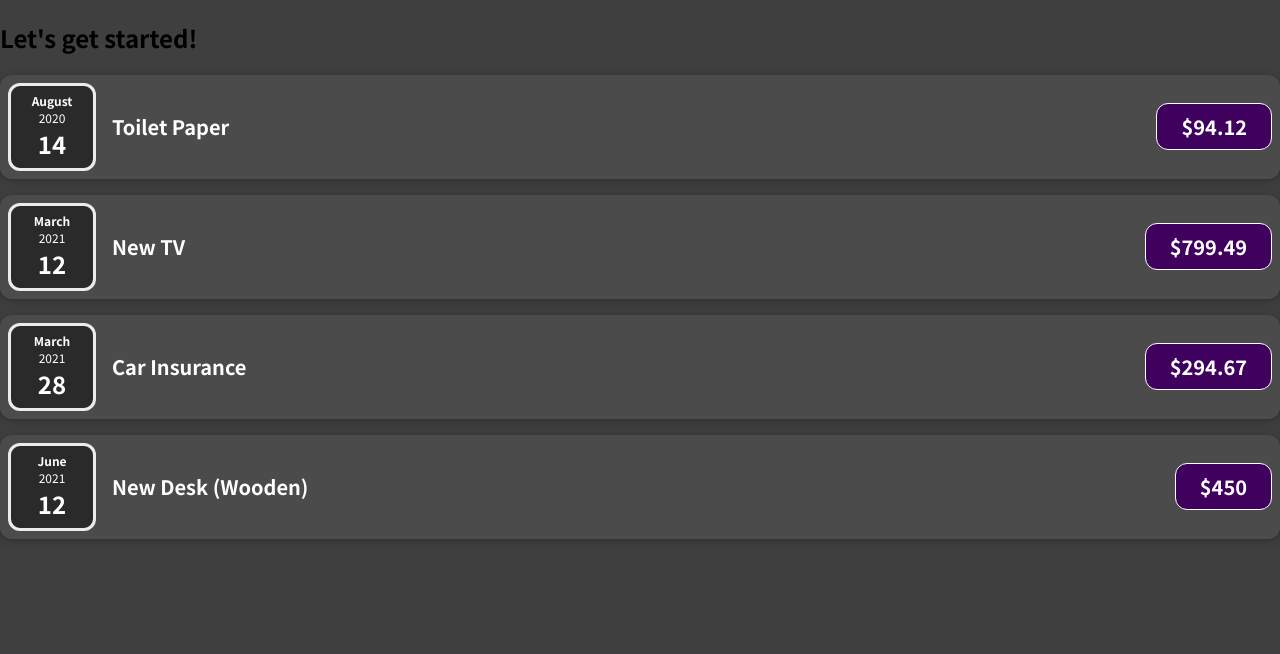
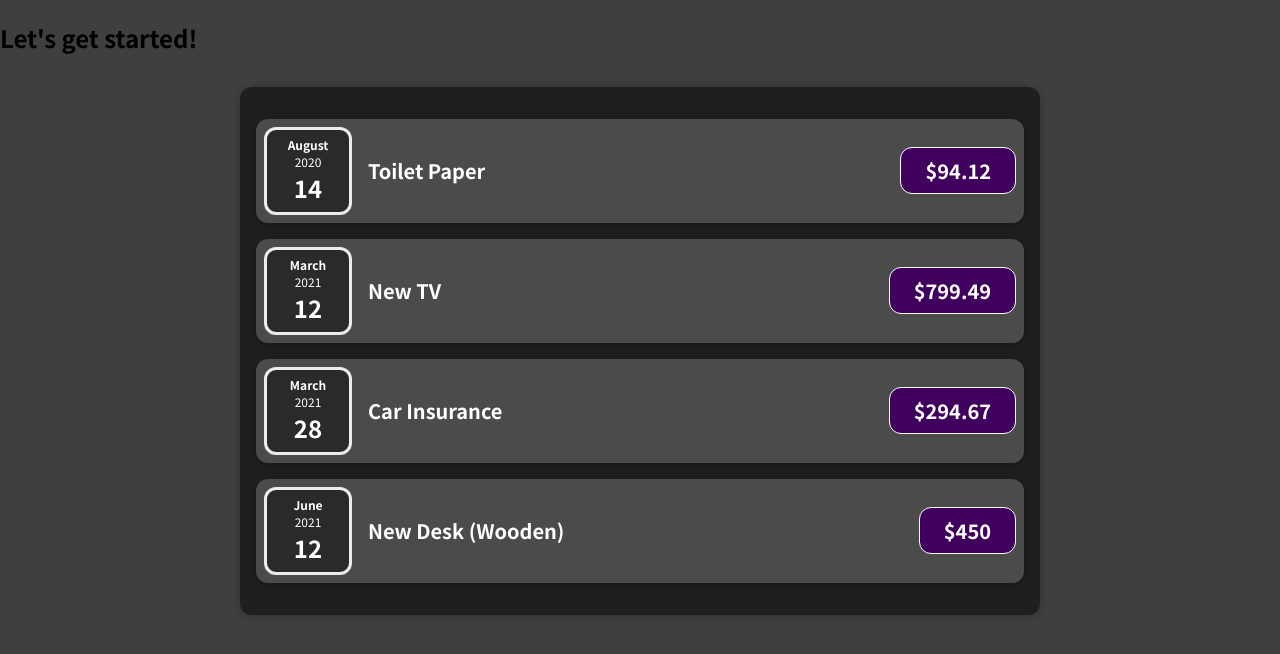
Before and after one commit to EpinderSingh/React-Expense_Tracker, a JavaScript app: page / in a window 1280 px wide. Shown: the top 654 px of the page. Built offline with nearby package versions, Linux system fonts and the light colour scheme.

Commit message:
expeses file added

```diff
--- a/src/App.js
+++ b/src/App.js
@@ -1,4 +1,4 @@
-import ExpenseItem from './copmponents/ExpenseItem';
+import Expenses from './copmponents/Expenses';
 
 function App() {
   const expenses = [
@@ -25,26 +25,7 @@
   return (
     <div>
       <h2>Let's get started!</h2>
-      <ExpenseItem
-        title={expenses[0].title}
-        amount={expenses[0].amount}
-        date={expenses[0].date}
-      />
-      <ExpenseItem
-        title={expenses[1].title}
-        amount={expenses[1].amount}
-        date={expenses[1].date}
-      />
-      <ExpenseItem
-        title={expenses[2].title}
-        amount={expenses[2].amount}
-        date={expenses[2].date}
-      />
-      <ExpenseItem
-        title={expenses[3].title}
-        amount={expenses[3].amount}
-        date={expenses[3].date}
-      />
+      <Expenses items={expenses} />
     </div>
   );
 }
--- /dev/null
+++ b/src/copmponents/Expenses.css
@@ -0,0 +1,9 @@
+.expenses {
+  padding: 1rem;
+  background-color: rgb(31, 31, 31);
+  margin: 2rem auto;
+  width: 50rem;
+  max-width: 95%;
+  border-radius: 12px;
+  box-shadow: 0 1px 8px rgba(0, 0, 0, 0.25);
+}
--- /dev/null
+++ b/src/copmponents/Expenses.js
@@ -0,0 +1,31 @@
+import ExpenseItem from './ExpenseItem';
+import './Expenses.css';
+
+function Expenses(props) {
+  return (
+    <div className="expenses">
+      <ExpenseItem
+        title={props.items[0].title}
+        amount={props.items[0].amount}
+        date={props.items[0].date}
+      />
+      <ExpenseItem
+        title={props.items[1].title}
+        amount={props.items[1].amount}
+        date={props.items[1].date}
+      />
+      <ExpenseItem
+        title={props.items[2].title}
+        amount={props.items[2].amount}
+        date={props.items[2].date}
+      />
+      <ExpenseItem
+        title={props.items[3].title}
+        amount={props.items[3].amount}
+        date={props.items[3].date}
+      />
+    </div>
+  );
+}
+
+export default Expenses;
```
Also changed, not shown: 1 other file (tests, documents, lock files or other folders).
